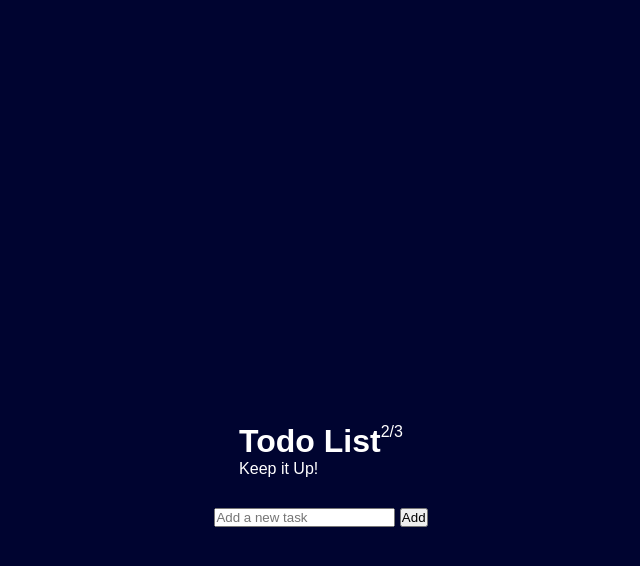
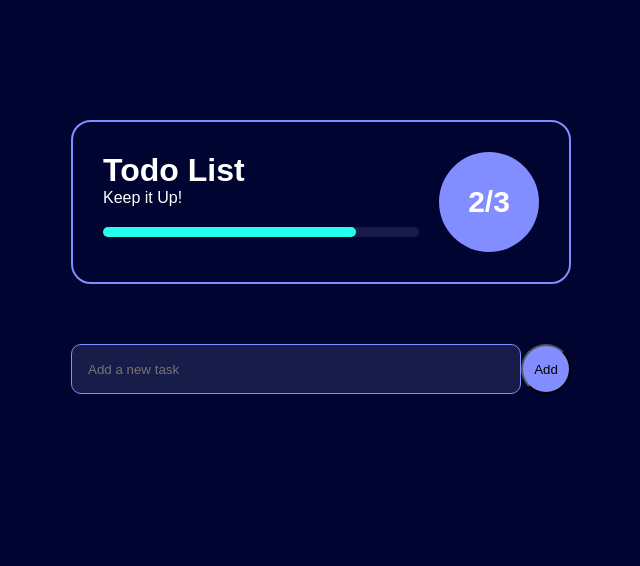
Before and after one commit to TshekoO/To-Do-List, a plain HTML site: page index.html in a window 1280 px wide. Shown: the whole page, without its empty margins (319-959 px from the left). Drawn offline with Linux system fonts and the light colour scheme.

Commit message:
added input

```diff
--- a/style.css
+++ b/style.css
@@ -7,16 +7,14 @@
     --background:#000430;
     --secondaryBackground:#171c48;
     --text:#fff;
-    --purple:#82882ff;
+    --purple:#828dff;
     --teal:#24feee;
 }
 body{
     font-family: 'Poppins', sans-serif;
     background-color: var(--background);
     color: var(--text);
-    display: flex;
-    justify-content: center;
-    align-items: center;
+
     height: 100vh;
 }
 .container{
@@ -24,12 +22,67 @@ body{
     flex-direction: column;
     align-items: center;
     justify-content: center;
-    margin-top: 120px;
+    margin: 120px auto 0 auto;
+    max-width: 500px;
+
 }
 .stats-container{
     padding: 30px;
     display: flex;
     border-radius: 20px;
     border: 2px solid var(--purple);
+    display: flex;
+   justify-content: space-between;
+    gap:20px;
+    width: 100%;
+}
+.details{
+   width: 100%;
+}
 
+#progressBar{
+    width: 100%;
+    height: 10px;
+    background-color: var(--secondaryBackground);
+    border-radius: 10px;
+    margin-top: 20px;
 }
+#progress{
+    width: 80%;
+    height: 10px;
+    background-color: var(--teal);
+    border-radius: 10px;
+    transition: all 0.3s ease;
+}
+#numbers{
+    width: 100px;
+    height: 100px;
+    background-color: var(--purple);
+    display: flex;
+    align-items: center;
+justify-content: center;
+    border-radius: 50%;
+    font-size: 30px;
+    font-weight: bold;
+}
+form{
+    margin-top: 60px;
+    width: 100%;
+    display: flex;
+}
+input{
+    flex:1;
+    padding:16px;
+    background: var(--secondaryBackground);
+    border: 1px solid var(--purple);
+    border-radius: 10px;
+}
+button{
+    width:50px;
+    height:50px;
+    border-radius: 50%;
+    display: flex;
+    align-items: center;
+    justify-content: center;
+    background-color: var(--purple);
+}
```
